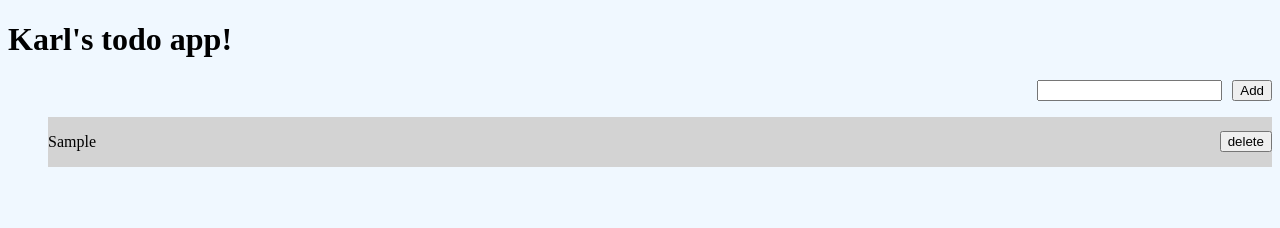
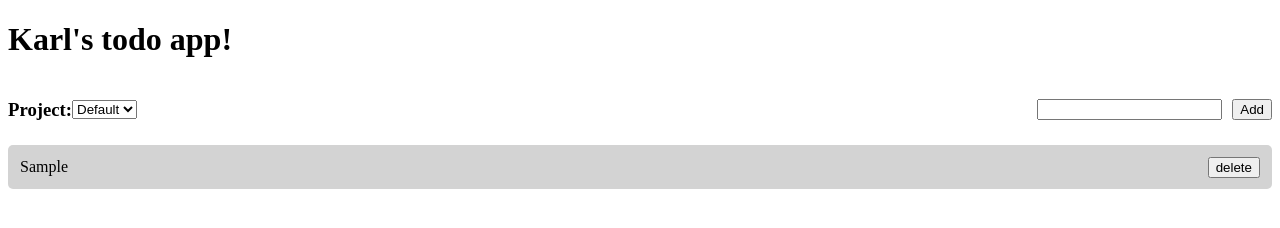
Before and after one commit to karllowe/todo-list, a website built with webpack: page src/template.html in a window 1280 px wide. Both pictures are taken after typing "Sample" into the empty fields and a click on the button "Add". Built offline with nearby package versions, Linux system fonts and the light colour scheme.

Commit message:
added project selector

```diff
--- a/src/index.js
+++ b/src/index.js
@@ -1,13 +1,12 @@
 import "./styles.css";
 import { todoManager} from "./todo-functions.js";
-// import { updateDom } from "./update-dom.js";
+import { updateDom } from "./update-dom.js";
 
-// updateDom.rebuildDom();
+updateDom.buildProjectList();
 
 const newActionBtn = document.querySelector("#createNew");
 newActionBtn.addEventListener("click", (e) => {
     const inputElement = document.querySelector("#newTaskTitle");
-    const newToDo = todoManager.addTodo(inputElement.value);
-    // updateDom.addNewDiv(newToDo);
+    todoManager.addTodo(inputElement.value);
     inputElement.value=""
 });
--- a/src/project-functions.js
+++ b/src/project-functions.js
@@ -1,3 +1,13 @@
-const defaultProject = [];
+const projectList = [];
 
-export {defaultProject}
+class project {
+    constructor(name) {
+        this.name = name;
+        this.id = crypto.randomUUID();
+    }
+}
+
+const defaultProject = new project("Default");
+projectList.push(defaultProject);
+
+export {projectList}
--- a/src/styles.css
+++ b/src/styles.css
@@ -1,10 +1,22 @@
 :root {
-    background-color: aliceblue;
+}
+
+#toolBar {
+    display: flex;
+    justify-content: space-between;
+    align-items: center;
+}
+
+.projectDiv {
+    display: flex;
+    flex-direction: row;
+    align-items: center;
+    justify-content: space-between;
 }
 
 .newTaskDiv {
     display: flex;
-    justify-content: end;
+    justify-content:space-between;
     gap: 10px;
     align-items: center;
 }
@@ -14,6 +26,9 @@
     flex-direction: column;
     justify-content: start;
     align-items: stretch;
+    margin: 0 0 0 0;
+    padding: 0 0 0 0;
+
 }
 
 .toDoList li {
@@ -21,4 +36,9 @@
     justify-content: space-between;
     align-items: center;
     background-color: lightgray;
+    padding: 6px 12px;
+    margin: 6px 0;
+    border-radius: 5px;
+    height: 32px
+
 }
--- a/src/template.html
+++ b/src/template.html
@@ -7,9 +7,15 @@
 </head>
 <body>
     <h1>Karl's todo app!</h1>
-    <div class="newTaskDiv">
-        <input id="newTaskTitle" type="text">
-        <button id="createNew">Add</button>
+    <div id="toolBar">
+        <div class="projectDiv">
+            <h3>Project:</h3>
+            <select name="project" id="projectSelect"></select>
+        </div>
+        <div class="newTaskDiv">
+            <input id="newTaskTitle" type="text">
+            <button id="createNew">Add</button>
+        </div>
     </div>
     <ul class="toDoList">
     </ul>
--- a/src/todo-functions.js
+++ b/src/todo-functions.js
@@ -1,6 +1,6 @@
 // const defaultProject = [];
-import { defaultProject } from "./project-functions";
-import { updateDom } from "./update-dom.js";
+import { projectList } from "./project-functions";
+import { updateDom, buildProjectList } from "./update-dom.js";
 
 class Todo {
     constructor(title, description, dueDate, priority, project, state){
@@ -17,19 +17,19 @@ class Todo {
 const todoManager = (() => {
     function addTodo(title, description, dueDate, priority, project, state) {
         const newToDo = new Todo(title, description, dueDate, priority, project, state);
-        defaultProject.push(newToDo);
+        projectList.push(newToDo);
         updateDom.addNewDiv(newToDo);
         return newToDo
     };
 
     function deleteTodo(id) {
         const toDoId = id;
-        const index = defaultProject.findIndex((item) => item.id === toDoId);
-        defaultProject.splice(index,1);
+        const index = projectList.findIndex((item) => item.id === toDoId);
+        projectList.splice(index,1);
         updateDom.removeDiv(toDoId)
     }
 
     return { addTodo, deleteTodo }
 })();
 
-export {defaultProject, todoManager};
+export {todoManager};
--- a/src/update-dom.js
+++ b/src/update-dom.js
@@ -1,12 +1,11 @@
-import { defaultProject } from "./project-functions";
-
+import { projectList } from "./project-functions";
 
 const updateDom = (() => {
     const mainUl = document.querySelector("ul");
 
     function rebuildDom() {
         mainUl.textContent="";
-        defaultProject.forEach((item) => {
+        projectList.forEach((item) => {
             const newLi = document.createElement("li");
             newLi.setAttribute("toDoId",newToDo.id);
             newLi.textContent = item.title;
@@ -37,9 +36,19 @@ const updateDom = (() => {
         const divToDelete = document.querySelector(`[todoid=${id}]`);
         divToDelete.remove();
         console.log(divToDelete);
+    }
 
+    function buildProjectList() {
+        const selectElement = document.querySelector("#projectSelect");
+        projectList.forEach((project) => {
+            const option = document.createElement("option");
+            option.value=project.name;
+            option.textContent=project.name;
+
+            selectElement.appendChild(option)
+        })
     }
-    return {rebuildDom, addNewDiv, removeDiv}
+    return {rebuildDom, addNewDiv, removeDiv, buildProjectList}
 })();
 
 export {updateDom}
```
